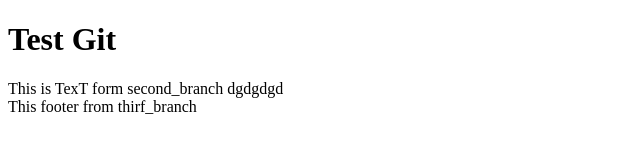
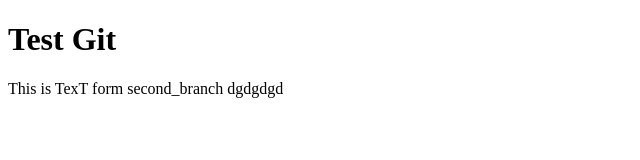
Before and after one commit to SaKuRaSouE/test-git, a plain HTML site: page index.html in a window 1280 px wide. Shown: the whole page, without its empty margins (0-640 px from the left). Drawn offline with Linux system fonts and the light colour scheme.

Commit message:
Revert "Merge pull request #3 from SaKuRaSouE/tets_baeaea"
This reverts commit bd6aafa0c6053c54237cdd34a548890521b1f667, reversing
changes made to 585ec7143742323ac3ac7d02b1a5feb08666241e.

```diff
--- a/index.html
+++ b/index.html
@@ -15,9 +15,6 @@
         This is TexT form second_branch
         dgdgdgd
     </main>
-    <footer>
-        This footer from thirf_branch
-    </footer>
 </body>
 
 </html>
```
